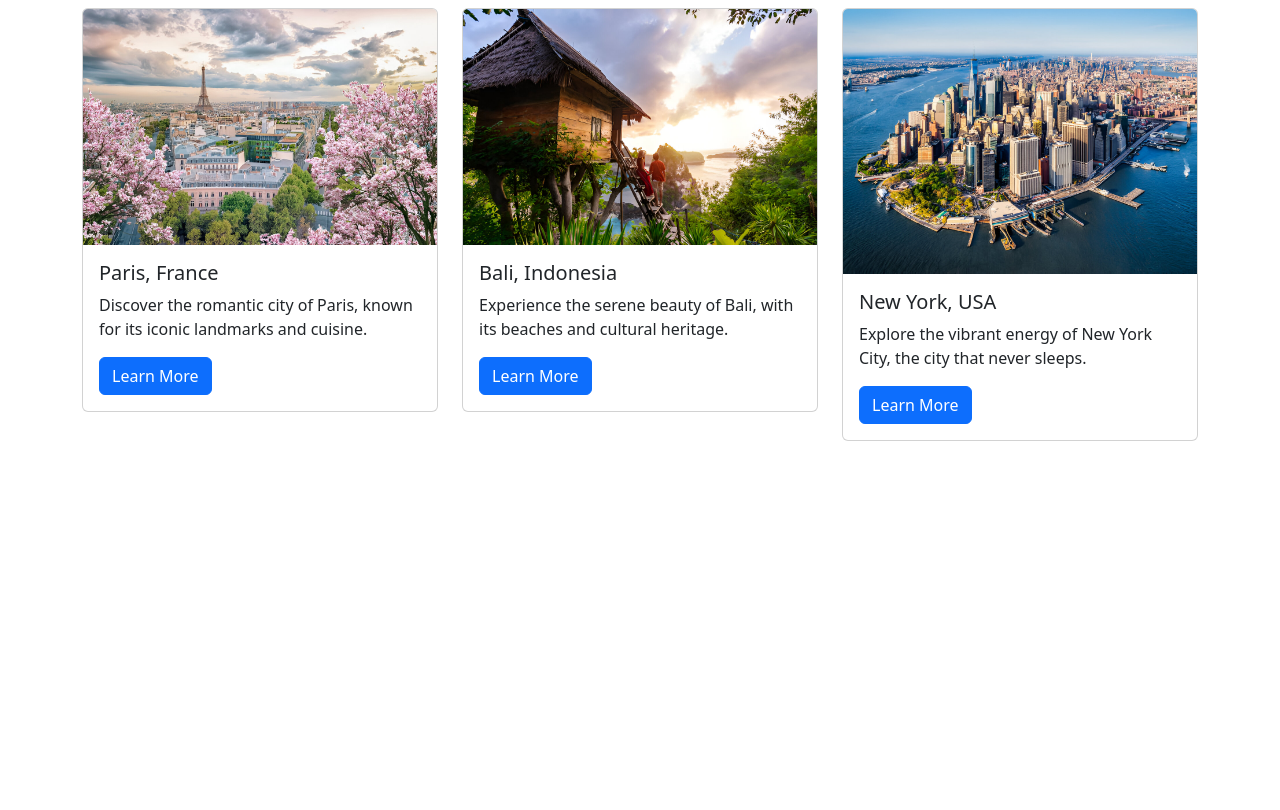
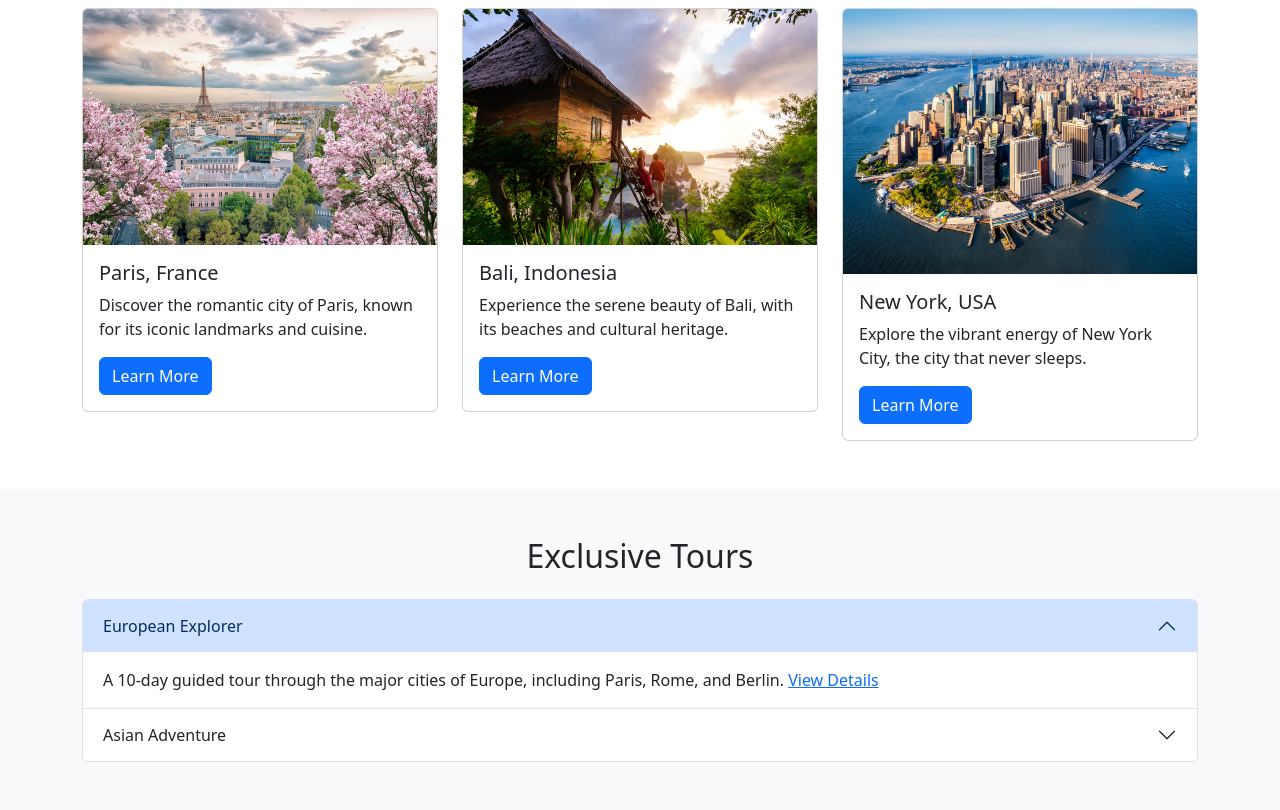
Before and after one commit to BENLAKHDHER/responsive1, a plain HTML site: page index.html in a window 1280 px wide. Shown: the part 424-1234 px from the top of the page. Before the commit the page ends 913 px from the top, so only its background shows below. Drawn offline with nearby package versions, Linux system fonts and the light colour scheme.

Commit message:
Added Tours Section: Included an accordion component to showcase tour packages.

```diff
--- a/index.html
+++ b/index.html
@@ -72,3 +72,37 @@
       </div>
     </div>
   </section>
+  <!-- Tours Section -->
+  <section id="tours" class="bg-light py-5">
+    <div class="container">
+      <h2 class="text-center mb-4">Exclusive Tours</h2>
+      <div class="accordion" id="tourAccordion">
+        <div class="accordion-item">
+          <h2 class="accordion-header" id="headingOne">
+            <button class="accordion-button" type="button" data-bs-toggle="collapse" data-bs-target="#collapseOne">
+              European Explorer
+            </button>
+          </h2>
+          <div id="collapseOne" class="accordion-collapse collapse show" data-bs-parent="#tourAccordion">
+            <div class="accordion-body">
+              A 10-day guided tour through the major cities of Europe, including Paris, Rome, and Berlin.
+              <a href="#" class="text-primary">View Details</a>
+            </div>
+          </div>
+        </div>
+        <div class="accordion-item">
+          <h2 class="accordion-header" id="headingTwo">
+            <button class="accordion-button collapsed" type="button" data-bs-toggle="collapse" data-bs-target="#collapseTwo">
+              Asian Adventure
+            </button>
+          </h2>
+          <div id="collapseTwo" class="accordion-collapse collapse" data-bs-parent="#tourAccordion">
+            <div class="accordion-body">
+              Explore the rich culture and landscapes of Asia with stops in Indonesia, and Thailand.
+              <a href="#" class="text-primary">View Details</a>
+            </div>
+          </div>
+        </div>
+      </div>
+    </div>
+  </section>
```
